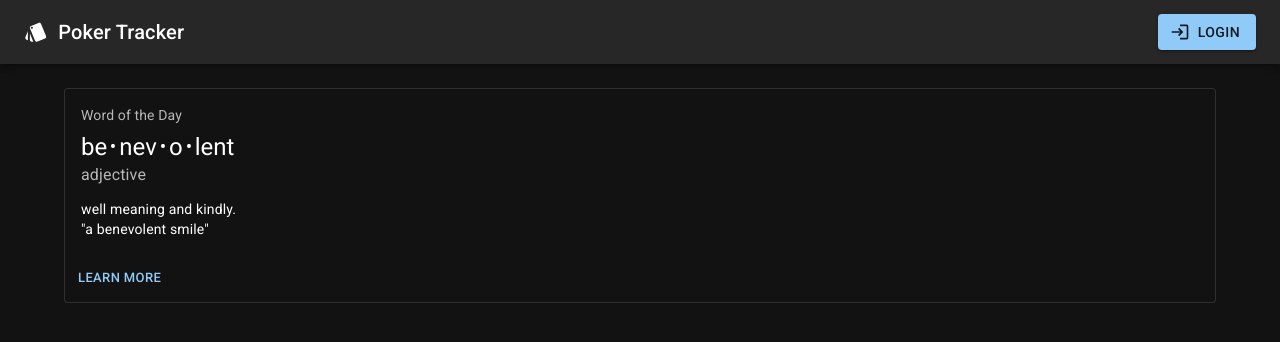
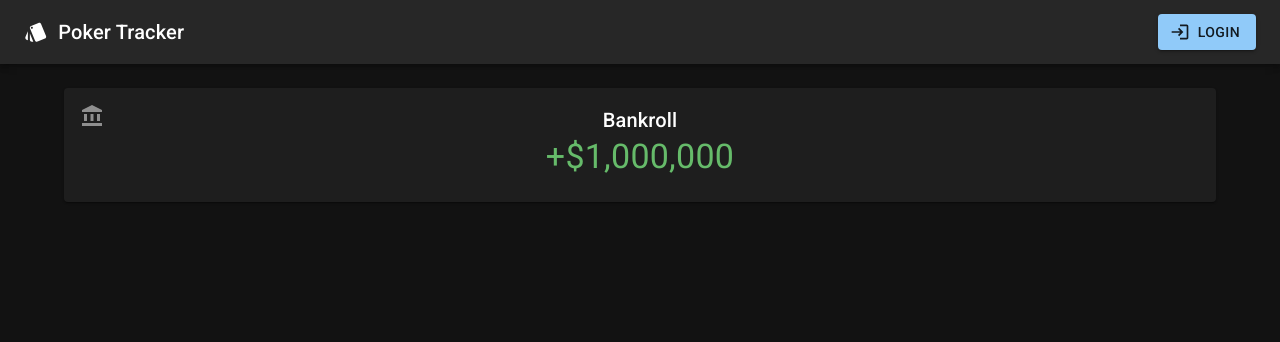
Before and after one commit to stedwick/pokertracker, a React (Create React App) app: page / in a window 1280 px wide. Shown: the top 342 px of the page. Built offline with nearby package versions, Linux system fonts and the light colour scheme; no server answers.

Commit message:
PnlCard.js mock

```diff
--- a/src/PnlCard.js
+++ b/src/PnlCard.js
@@ -1,43 +1,17 @@
 import * as React from 'react';
-import {Box, Card, CardActions, CardContent, Button, Typography} from '@mui/material';
-
-const bull = (
-  <Box
-    component="span"
-    sx={{ display: 'inline-block', mx: '2px', transform: 'scale(0.8)' }}
-  >
-    •
-  </Box>
-);
-
-const card = (
-  <React.Fragment>
-    <CardContent>
-      <Typography sx={{ fontSize: 14 }} color="text.secondary" gutterBottom>
-        Word of the Day
-      </Typography>
-      <Typography variant="h5" component="div">
-        be{bull}nev{bull}o{bull}lent
-      </Typography>
-      <Typography sx={{ mb: 1.5 }} color="text.secondary">
-        adjective
-      </Typography>
-      <Typography variant="body2">
-        well meaning and kindly.
-        <br />
-        {'"a benevolent smile"'}
-      </Typography>
-    </CardContent>
-    <CardActions>
-      <Button size="small">Learn More</Button>
-    </CardActions>
-  </React.Fragment>
-);
+import {Card, CardContent, Typography} from '@mui/material';
+import AccountBalanceIcon from '@mui/icons-material/AccountBalance';
 
 export class PnlCard extends React.Component {
   render() {
     return (
-      <Card variant="outlined">{card}</Card>
+      <Card>
+        <CardContent>
+          <AccountBalanceIcon sx={{ color: 'text.disabled', position: 'absolute'}}/>
+          <Typography variant="h6" align="center">Bankroll</Typography>
+          <Typography variant="h4" align="center" sx={{ color: 'success.main' }}>+$1,000,000</Typography>
+        </CardContent>
+      </Card>
     );
   }
 }
```
